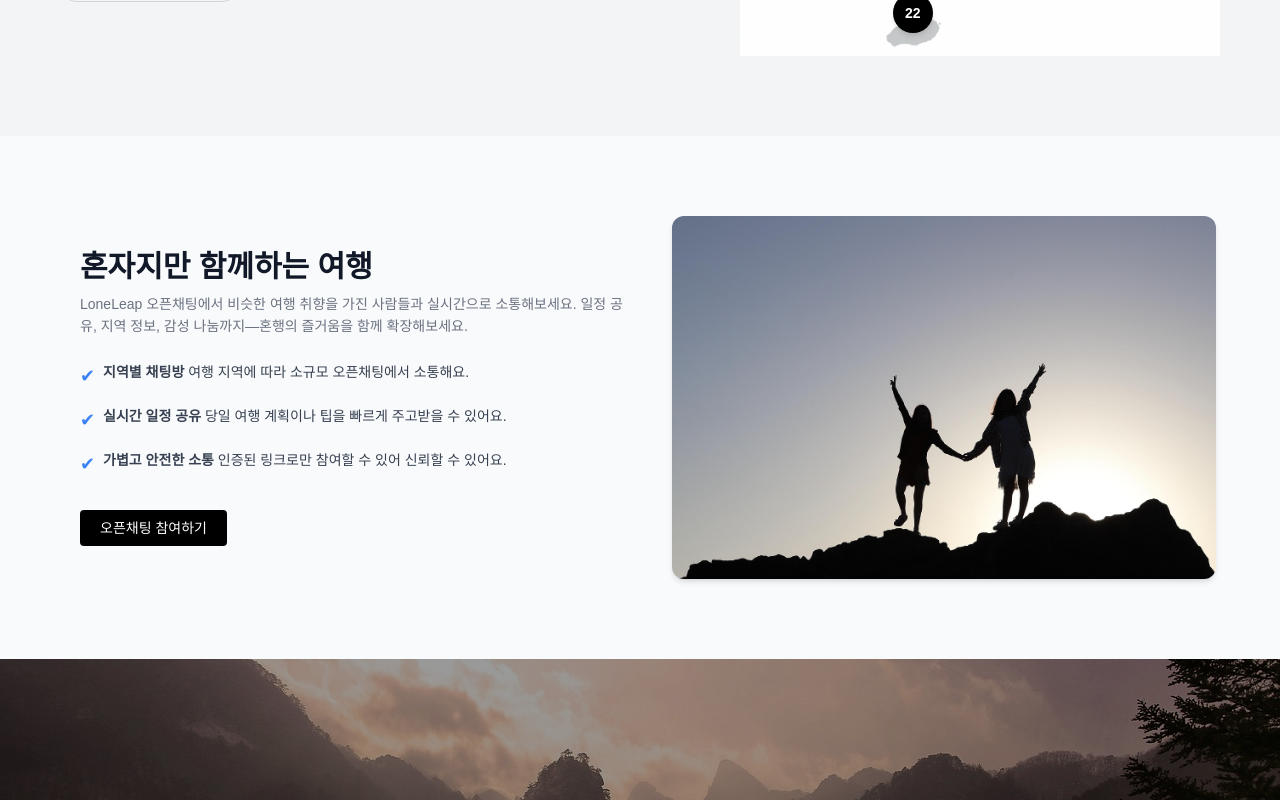
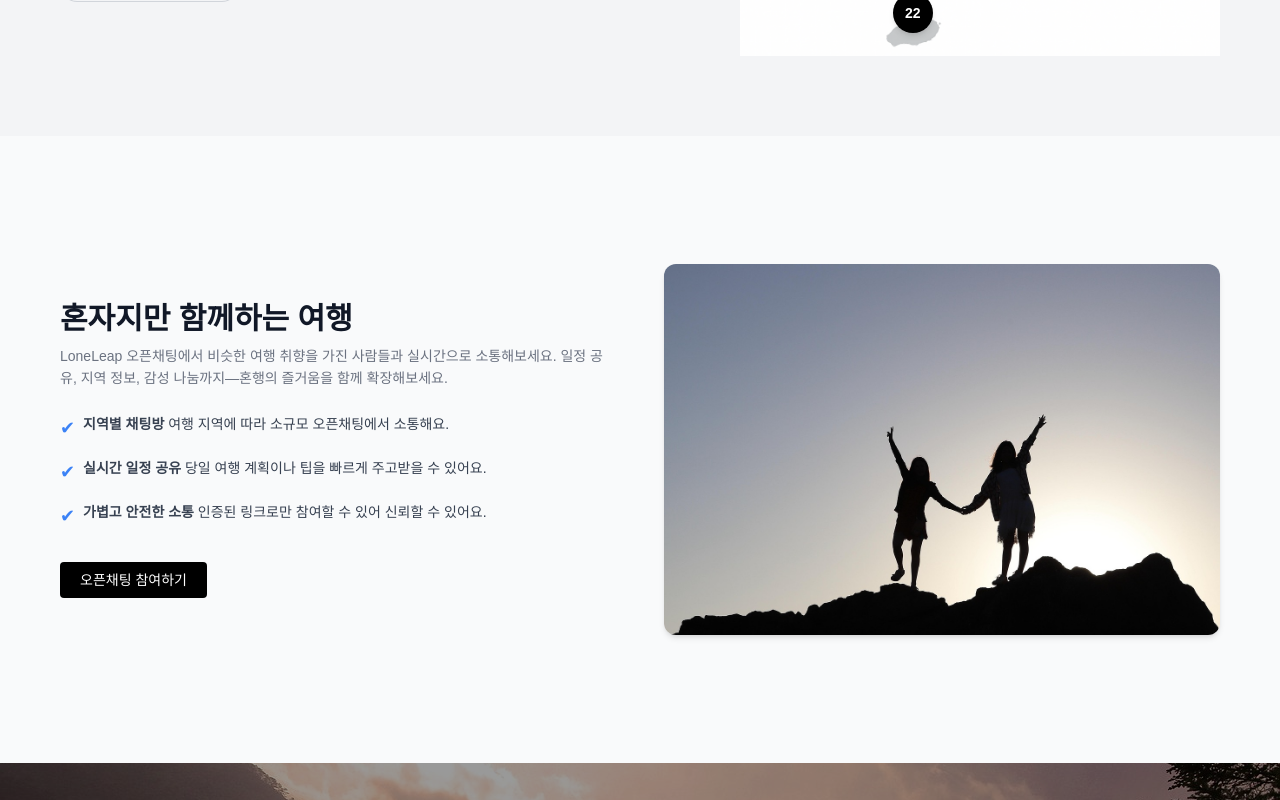
Before and after one commit to devyuu08/loneleap, a React (Vite) app: page / in a window 1280 px wide. Shown: the part 2220-3020 px from the top of the page. Built offline with nearby package versions, Linux system fonts and the light colour scheme; no server answers; the database is empty; a web font is replaced by a local one.

Commit message:
feat: 오픈채팅 섹션 레이아웃 개선 및 최대 폭/높이 조정

```diff
--- a/src/components/home/OpenChatSection.jsx
+++ b/src/components/home/OpenChatSection.jsx
@@ -2,16 +2,17 @@ import { Link } from "react-router-dom";
 
 export default function OpenChatSection() {
   return (
-    <section className="flex flex-col-reverse lg:flex-row items-center justify-between gap-12 px-6 py-20 bg-gray-50">
+    <section className="bg-gray-50 py-32 px-4 sm:px-6 lg:px-8">
+      <div className="max-w-screen-2xl mx-auto flex flex-col-reverse lg:flex-row items-center justify-between gap-12">
         {/* 왼쪽 텍스트 설명 */}
-      <div className="flex-1 max-w-xl lg:ml-14 text-center lg:text-left">
+        <div className="flex-1 max-w-2xl lg:ml-7 text-center lg:text-left">
           <h2 className="text-3xl font-bold text-gray-900 mb-2">
             혼자지만 함께하는 여행
           </h2>
           <p className="text-sm text-gray-500 mb-6 leading-relaxed">
             LoneLeap 오픈채팅에서 비슷한 여행 취향을 가진 사람들과 실시간으로
-          소통해보세요. 일정 공유, 지역 정보, 감성 나눔까지—혼행의 즐거움을 함께
-          확장해보세요.
+            소통해보세요. 일정 공유, 지역 정보, 감성 나눔까지—혼행의 즐거움을
+            함께 확장해보세요.
           </p>
 
           <ul className="space-y-4 text-sm text-gray-700 text-left max-w-md">
@@ -32,8 +33,8 @@ export default function OpenChatSection() {
             <li className="flex items-start gap-2">
               <span className="text-blue-500 text-lg">✔</span>
               <span>
-              <strong>가볍고 안전한 소통</strong> 인증된 링크로만 참여할 수 있어
-              신뢰할 수 있어요.
+                <strong>가볍고 안전한 소통</strong> 인증된 링크로만 참여할 수
+                있어 신뢰할 수 있어요.
               </span>
             </li>
           </ul>
@@ -47,13 +48,14 @@ export default function OpenChatSection() {
         </div>
 
         {/* 오른쪽 이미지 */}
-      <div className="flex-1 w-full max-w-xl lg:mr-10 mx-auto">
+        <div className="flex-1 w-full max-w-xl lg:mr-7 mx-auto">
           <img
             src="/images/chat-banner.jpg"
             alt="오픈채팅 소개"
             className="w-full h-auto rounded-xl shadow-md object-cover"
           />
         </div>
+      </div>
     </section>
   );
 }
```
Lines whose indentation alone changed are shown as unchanged.
